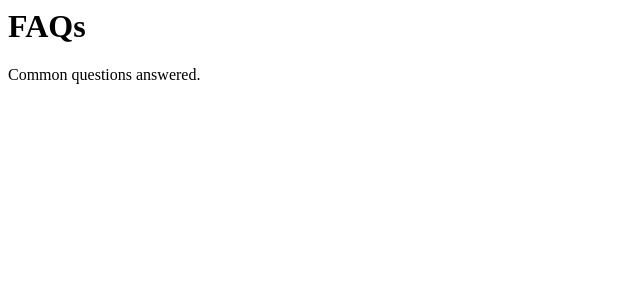
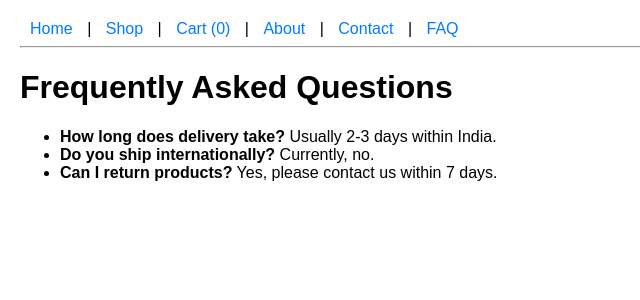
Before and after one commit to snackvilletreats/snackallo-site, a Flask app: page /faq in a window 1280 px wide. Shown: the top 300 px of the page, without its empty margins (0-640 px from the left). Run offline with Flask 3, Linux system fonts and the light colour scheme.

Commit message:
Update faq.html

```diff
--- a/templates/faq.html
+++ b/templates/faq.html
@@ -1 +1,10 @@
-<h1>FAQs</h1><p>Common questions answered.</p>
+{% extends "base.html" %}
+{% block title %}FAQ{% endblock %}
+{% block content %}
+<h1>Frequently Asked Questions</h1>
+<ul>
+    <li><strong>How long does delivery take?</strong> Usually 2-3 days within India.</li>
+    <li><strong>Do you ship internationally?</strong> Currently, no.</li>
+    <li><strong>Can I return products?</strong> Yes, please contact us within 7 days.</li>
+</ul>
+{% endblock %}
```
